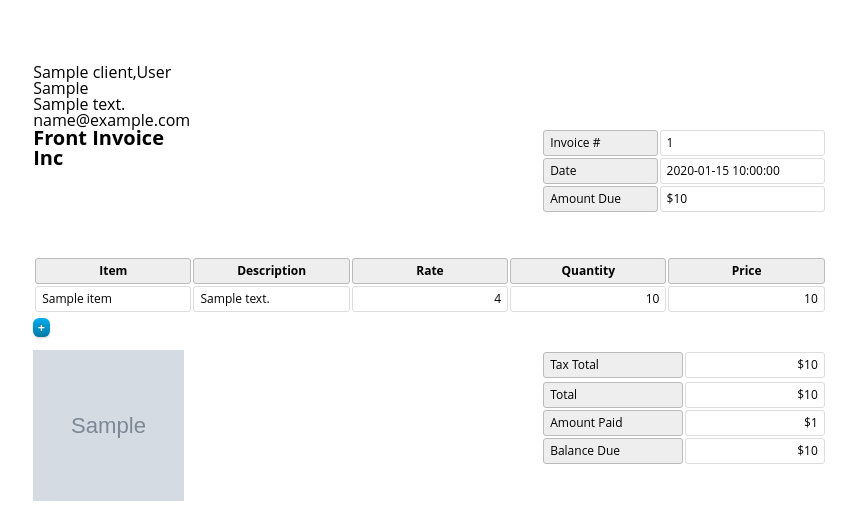
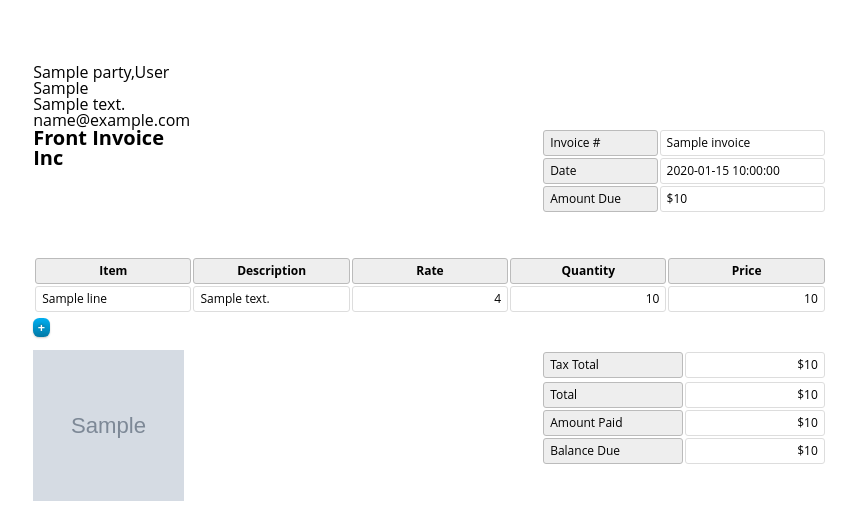
Before and after one commit to natchz/billing, a Python web app: template utils/templates/invoice.html in a window 1280 px wide. Shown: the part 216-733 px from the top of the page, without its empty margins (210-1066 px from the left). Run offline with Jinja, Linux system fonts and the light colour scheme; the template is opened without the code that fills it: most values are stand-ins (such as "Sample title", 1, 10 or a date in 2020); grey boxes marked "Sample" are stand-in pictures.

Commit message:
pdf generator done, template changed, missing cufe and taxes lines as independent

```diff
--- a/fetch_invoices.py
+++ b/fetch_invoices.py
@@ -20,9 +20,9 @@ def psql_invoices():
         invoice_party = get_party(invoice["party"])[0] #0 as only need first element of party
         invoice_lines = get_invoice_lines(invoice["id"])
         invoice_to_xml(invoice, invoice_lines,invoice_party,cufe,issuer)
-        #invoice_to_xml(invoice["invoice"], client, items,issuer)
-        #create_qr(get_qr_data(invoice["invoice"]))
-        #loader(invoice,client,items,amounts,issuer,cufe)
+        create_qr({"CUFE":"dummycufe"})
+        #create_qr(get_qr_data(invoice))
+        loader(invoice,invoice_party,invoice_lines,issuer,cufe)
 
 """
 def get_debit_notes():
--- a/security/security.py
+++ b/security/security.py
@@ -76,7 +76,7 @@ LIMIT 1
 
 def sign_invoice(fname):
     print(fname)
-    subprocess.check_call(["java","-jar","java_xades/xades_signer_v1.0.0.jar",fname,fname+"_signed"])
+    subprocess.check_call(["java","-jar","java_xades/xades_v1.2_linux_signer.jar",fname,fname+"_signed"])
     xml_fn = open(fname+"_signed", "rb").read()
     root = etree.fromstring(xml_fn)
     ns = {"ext": "urn:oasis:names:specification:ubl:schema:xsd:CommonExtensionComponents-2"}
--- a/utils/templates/invoice.html
+++ b/utils/templates/invoice.html
@@ -88,7 +88,7 @@
       table.meta th { width: 40%; }
       table.meta td { width: 60%; }
 
-      /* table items */
+      /* table lines */
 
       table.inventory { clear: both; width: 100%; }
       table.inventory th { font-weight: bold; text-align: center; }
@@ -175,11 +175,11 @@
   </span>
       </header>
       <pr>    <br></pr>
-      <pr>{{client.client_name}},{{client.client_surname}} <br></pr>
+      <pr>{{party.name}},{{party.lastname}} <br></pr>
 
-      <pr>{{client.client_vat}}          <br></pr>
- <pr>{{client.client_address_1}} <br></pr>
-       <pr>{{client.client_email}} <br></pr>
+      <pr>{{party.party_vat}}          <br></pr>
+ <pr>{{party.party_address_1}} <br></pr>
+       <pr>{{party.party_email}} <br></pr>
 
 
 
@@ -192,15 +192,15 @@
         <table class="meta">
           <tr>
             <th><span >Invoice #</span></th>
-            <td><span >{{invoice.invoice_number}}</span></td>
+            <td><span >{{invoice.invoice}}</span></td>
           </tr>
           <tr>
             <th><span >Date</span></th>
-            <td><span >{{invoice.invoice_date_created}}</span></td>
+            <td><span >{{invoice.create_date}}</span></td>
           </tr>
           <tr>
             <th><span >Amount Due</span></th>
-            <td><span id="prefix" >$</span><span>{{amounts.invoice_balance}}</span></t                                                                                        d>
+            <td><span id="prefix" >$</span><span>{{lines.quantity}}</span></t                                                                                        d>
           </tr>
         </table>
         <table class="inventory">
@@ -214,13 +214,13 @@
             </tr>
           </thead>
           <tbody>
-              {% for item in items %}
+              {% for line in lines %}
             <tr>
-              <td>{{item.item}}</td>
-              <td>{{item.item_description}}</td>
-              <td>{{item.item_tax_rate}}</td>
-              <td>{{item.item_quantity}}</td>
-              <td>{{item.item_price}}</td>
+              <td>{{line.name}}</td>
+              <td>{{line.description}}</td>
+              <td>{{line.item_tax_rate}}</td>
+              <td>{{line.quantity}}</td>
+              <td>{{line.unit_price}}</td>
             </tr>
               {% endfor %}
           </tbody>
@@ -231,20 +231,20 @@
         <table class="balance">
                <tr>
             <th><span >Tax Total</span></th>
-            <td><span data-prefix>$</span><span>{{amounts.invoice_item_tax_total}}</span></td>
+            <td><span data-prefix>$</span><span>{{lines.unit_price}}</span></td>
           </tr>
           <tr>
           <tr>
             <th><span >Total</span></th>
-            <td><span data-prefix>$</span><span>{{amounts.invoice_total}}</span></td>
+            <td><span data-prefix>$</span><span>{{lines.unit_price}}</span></td>
           </tr>
           <tr>
             <th><span >Amount Paid</span></th>
-            <td><span data-prefix>$</span><span >{{amounts.invoice_paid}}</span></td>
+            <td><span data-prefix>$</span><span >{{lines.unit_price}}</span></td>
           </tr>
           <tr>
             <th><span >Balance Due</span></th>
-            <td><span data-prefix>$</span><span>{{amounts.invoice_balance}}</span></td>
+            <td><span data-prefix>$</span><span>{{lines.unit_price}}</span></td>
           </tr>
         </table>
       </article>
```
Also changed, not shown: invoices/2018-04-27/face_f00000809-12000000002b.xml (+7 -7 lines), main.py (+4 -3 lines), utils/pdf_generator.py (+10 -11 lines), logo.png, logo_bk.png (added), utils/qr/DUMM CUFE.png (added), utils/qr/dummycufe.png (added), 4 other files.
